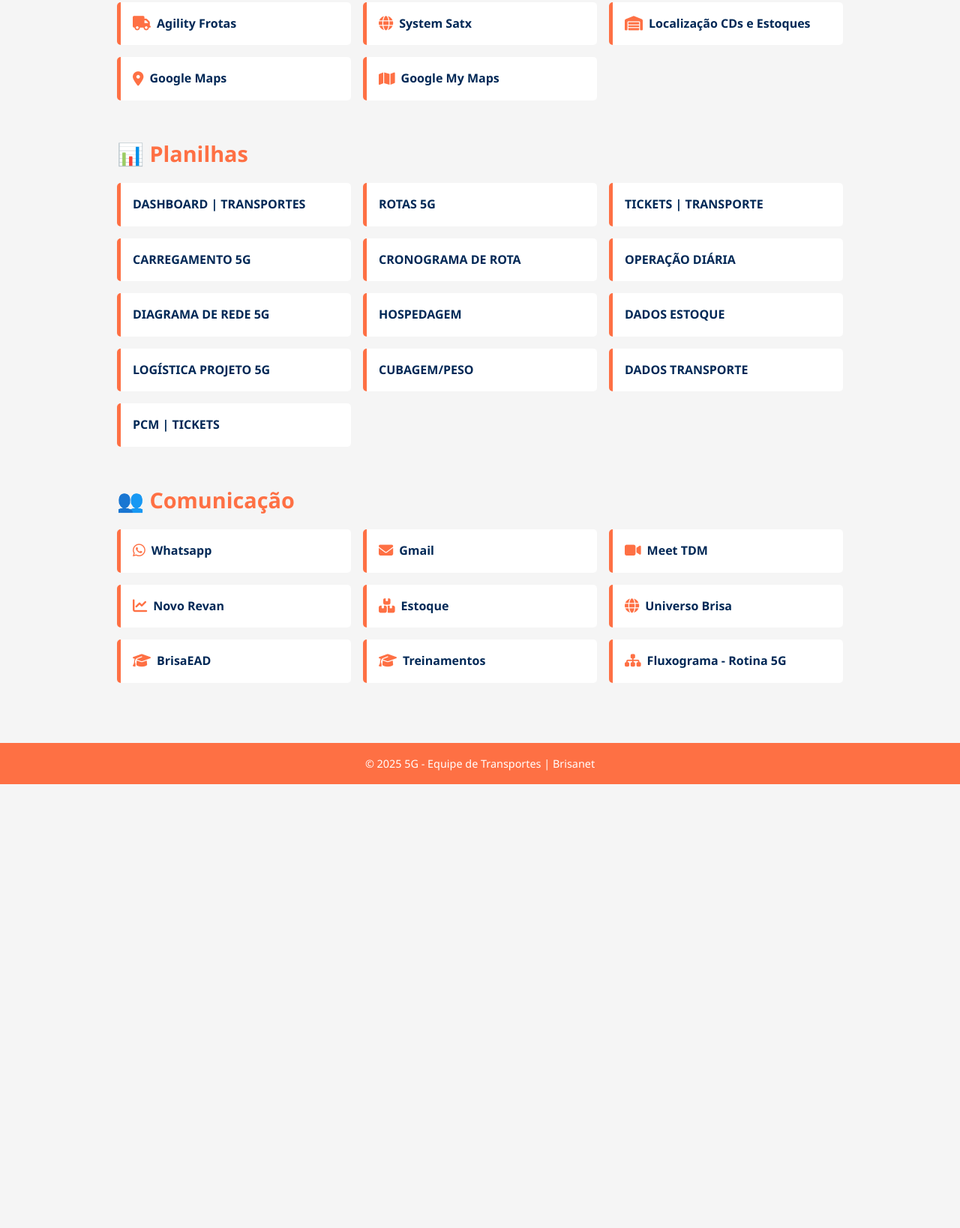
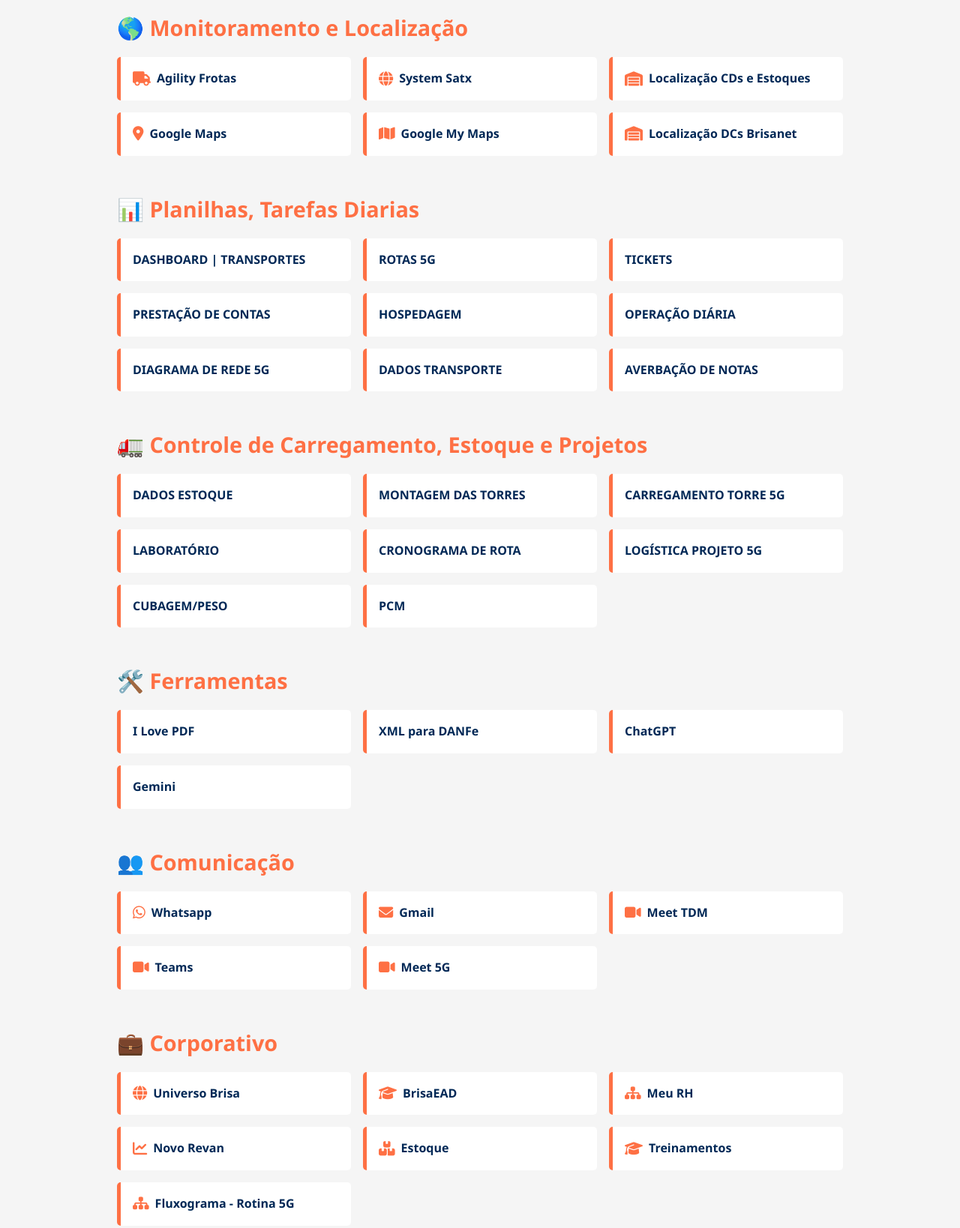
Before and after one commit to millenebrj95/5G---EQUIPE-DE-TRANSPORTES, a plain HTML site: page index.html in a window 1280 px wide. Shown: the part 620-2258 px from the top of the page at 75% size. Before the commit the page ends 1666 px from the top, so only its background shows below. Drawn offline with Linux system fonts and the light colour scheme.

Commit message:
Update index.html

```diff
--- a/index.html
+++ b/index.html
@@ -15,8 +15,7 @@
 <p class="subtitulo">Painel de Operações • Brisanet</p>
 </div></header>
 <main>
-<p class="atualizacao">Atualizado em: 24/09/2025</p>
-
+<p class="atualizacao">Atualizado em: 23/12/2025</p>
 
 <section class="links">
 <h2>🔗 Acesso Rápido</h2>
@@ -26,13 +25,13 @@
 <a href="https://assets-brisanet.atlassian.net/servicedesk/customer/user/login?destination=portals" target="_blank"><i class="fa-brands fa-jira"></i> Jira Service</a>
 <a href="https://mdfe.hivecloud.com.br/selecao-ambiente/selecao-empresa" target="_blank"><i class="fa-solid fa-cloud"></i> Hivecloud</a>
 <a href="https://aetespecial.detran.ce.gov.br/usuarios/dashboard" target="_blank"><i class="fa-solid fa-id-card"></i> AET</a>
-<a href="https://www.contaedenred.com.br/login?redirect=%2Fhome" target="_blank"><i class="fa-solid fa-chart-pie"></i> Contaedenred</a>
+<a href="https://plataforma.ticketlog.com.br/home" target="_blank"><i class="fa-solid fa-chart-pie"></i> Ticketlog</a>
 <a href="https://drive.google.com/drive/folders/1aj-WosbgaqAwSR04QvkclGyMN9xXsvhE" target="_blank"><i class="fa-solid fa-hard-drive"></i> Drive Torre</a>
 <a href="https://drive.google.com/drive/folders/1swYPRkhlr0Q3fJvXv_-1bHR9nnwqSNH5?usp=sharing" target="_blank"><i class="fa-solid fa-truck"></i> Placas</a>
 <a href="https://drive.google.com/drive/folders/1_Pkl8NNWiWT6nRehqEFM-5MQEG-xshf5?usp=drive_link" target="_blank"><i class="fa-solid fa-id-card"></i> CNH</a>
+<a href="https://drive.google.com/drive/folders/1Y6vMkOSnmbyjm5Tx7-RsFzRCdbmBe_rx?usp=drive_link" target="_blank"><i class="fa-solid fa-hard-drive"></i> 5G – Pasta de Trabalho</a>
 </div>
 </section>
-
 
 <section class="links">
 <h2>🌎 Monitoramento e Localização</h2>
@@ -42,45 +41,73 @@
 <a href="https://www.google.com/maps/d/edit?mid=169QzhathbMjQLmOHgg30XadqYv5X0DQ&amp;ll=-7.719397743402239%2C-38.88543604016628&amp;z=8" target="_blank"><i class="fa-solid fa-warehouse"></i> Localização CDs e Estoques</a>
 <a href="https://www.google.com/maps/" target="_blank"><i class="fa-solid fa-location-dot"></i> Google Maps</a>
 <a href="https://www.google.com/maps/d/" target="_blank"><i class="fa-solid fa-solid fa-map"></i> Google My Maps</a>
+<a href="https://www.google.com/maps/d/viewer?mid=12cWogaP9mVNSDQK1xBhek3Tb903koBRJ&g_ep=CAESCjExLjEzMy4xMDIYACDdYipRLDk0MjEyNDk2LDk0MjA3NTA2LDk0MjA4NTA2LDk0MjE3NTIzLDk0MjE4NjUzLDQ3MDg3MTE4LDQ3MDg0MzkzLDk0MjEzMjAwLDk0MjEzMzEzQgJCUg%3D%3D&shorturl=1&ll=-6.274042237335085%2C-34.148824365206885&z=6" target="_blank"><i class="fa-solid fa-warehouse"></i> Localização DCs Brisanet</a>
 </div>
 </section>
 
-
 <section class="links">
-<h2>📊 Planilhas</h2>
+<h2>📊 Planilhas, Tarefas Diarias</h2>
 <div class="links-grid">
 <a href="https://lookerstudio.google.com/u/0/reporting/a2e65ff3-17ae-4dea-901a-a8a9545d210f/page/p_ay22m0bced" target="_blank">DASHBOARD | TRANSPORTES</a>
 <a href="https://docs.google.com/spreadsheets/d/1BEJJPAr-848D6Jx-gcTiFA9QOYljRdg87olZS3ja_Rg/edit?gid=2143991652#gid=2143991652" target="_blank">ROTAS 5G</a>
-<a href="https://docs.google.com/spreadsheets/d/17E409STpOOUciyIND5xh9U91N6LCk0pletsbxl3B0Lc/edit?gid=0#gid=0" target="_blank">TICKETS | TRANSPORTE</a>
-<a href="https://docs.google.com/spreadsheets/d/1138MwgIGlAHlIy9TgPre9QDjscw4Z80cFgWIhOpys4Q/edit?gid=890417987#gid=890417987" target="_blank">CARREGAMENTO 5G</a>
-<a href="https://docs.google.com/spreadsheets/d/1ikUePGHUDS2wttKsU9MHdu0bQjLd4_6M206jxUxqr00/edit?usp=sharing" target="_blank">CRONOGRAMA DE ROTA</a>
+<a href="https://docs.google.com/spreadsheets/d/17E409STpOOUciyIND5xh9U91N6LCk0pletsbxl3B0Lc/edit?gid=0#gid=0" target="_blank">TICKETS</a>
+<a href="https://docs.google.com/spreadsheets/d/1W6nL2RVPhLRgT3u-wsgiZV-2jpzpa8J97lmMXawv99U/edit?usp=drive_link" target="_blank">PRESTAÇÃO DE CONTAS</a>
+<a href="https://docs.google.com/spreadsheets/d/1ttBPjL2LQZd1bll7imBzRVWnVb53B7Wq3p-sQDcPShk/edit?gid=1958976363#gid=1958976363" target="_blank">HOSPEDAGEM</a>
 <a href="https://docs.google.com/spreadsheets/d/1gfAAljZE4epba9yRmXETMTSMpGM93tKnRtHgvcF-Mbk/edit?usp=sharing" target="_blank">OPERAÇÃO DIÁRIA</a>
 <a href="https://docs.google.com/spreadsheets/d/1fd5sieHnEMixKJh8T7qYNwZfecL453cGqqkYl41VdaA/edit?gid=1306115678#gid=1306115678" target="_blank">DIAGRAMA DE REDE 5G</a>
-<a href="https://docs.google.com/spreadsheets/d/1ttBPjL2LQZd1bll7imBzRVWnVb53B7Wq3p-sQDcPShk/edit?gid=1958976363#gid=1958976363" target="_blank">HOSPEDAGEM</a>
-<a href="https://docs.google.com/spreadsheets/d/1tER5xB0Pod3CWyYMzkkPeK2iskna5rX2uX-g9vKykjE/edit?gid=493041478#gid=493041478" target="_blank"> DADOS ESTOQUE</a>
-<a href="https://docs.google.com/spreadsheets/d/1dEuplAc1UdGBIJOIwyPDGVDGhHaJ40gVOYFal0UlxT4/edit?usp=sharing" target="_blank">LOGÍSTICA PROJETO 5G</a>
-<a href="https://docs.google.com/spreadsheets/d/1_p1e2iP25mvmsd1iS2OxlDiSFKfXaSx3hU4RI4Iu-p8/edit?gid=1411830034#gid=1411830034" target="_blank">CUBAGEM/PESO</a>
 <a href="https://docs.google.com/spreadsheets/d/1GgPbHUYEsRV2HbmPIajmzsbiQ0RvW689YL5vvGG79lM/edit?gid=701977781#gid=701977781" target="_blank">DADOS TRANSPORTE</a>
-<a href="https://docs.google.com/spreadsheets/d/1wA4Ct-fg3-C0bkcaiYO-YijYjSpzLgyQQRRl1uK0Q0Y/edit?usp=sharing" target="_blank">PCM | TICKETS</a>
+<a href="https://docs.google.com/spreadsheets/d/1CAY4qPDjisYwb12NpZB1EDI8IpuVhH1y/edit?usp=sharing&ouid=110896799547741031004&rtpof=true&sd=true" target="_blank">AVERBAÇÃO DE NOTAS</a>
 </div>
 </section>
 
+<section class="links">
+
+<h2>🚛 Controle de Carregamento, Estoque e Projetos</h2>
+<div class="links-grid">
+<a href="https://docs.google.com/spreadsheets/d/1tER5xB0Pod3CWyYMzkkPeK2iskna5rX2uX-g9vKykjE/edit?gid=493041478#gid=493041478" target="_blank"> DADOS ESTOQUE</a>
+<a href="https://docs.google.com/spreadsheets/d/1XlLGYbHCV8W4x57x0i3KiiVg6cddnqetjO6-LWs0hRI/edit?usp=sharing" target="_blank">MONTAGEM DAS TORRES</a>
+<a href="https://docs.google.com/spreadsheets/d/1138MwgIGlAHlIy9TgPre9QDjscw4Z80cFgWIhOpys4Q/edit?gid=890417987#gid=890417987" target="_blank">CARREGAMENTO TORRE 5G</a>
+<a href="https://docs.google.com/spreadsheets/d/1XnUZTXDRgOWUX-uohiQEThW9jaFJX8uE46oYzb0UEhU/edit?gid=0#gid=0" target="_blank">LABORATÓRIO</a>
+<a href="https://docs.google.com/spreadsheets/d/1ikUePGHUDS2wttKsU9MHdu0bQjLd4_6M206jxUxqr00/edit?usp=sharing" target="_blank">CRONOGRAMA DE ROTA</a>
+<a href="https://docs.google.com/spreadsheets/d/1dEuplAc1UdGBIJOIwyPDGVDGhHaJ40gVOYFal0UlxT4/edit?usp=sharing" target="_blank">LOGÍSTICA PROJETO 5G</a>
+<a href="https://docs.google.com/spreadsheets/d/1_p1e2iP25mvmsd1iS2OxlDiSFKfXaSx3hU4RI4Iu-p8/edit?gid=1411830034#gid=1411830034" target="_blank">CUBAGEM/PESO</a>
+<a href="https://docs.google.com/spreadsheets/d/1wA4Ct-fg3-C0bkcaiYO-YijYjSpzLgyQQRRl1uK0Q0Y/edit?usp=sharing" target="_blank">PCM</a>
+</div>
+</section>
+
+<section class="links">
+<h2>🛠️ Ferramentas</h2>
+<div class="links-grid">
+<a href="https://www.ilovepdf.com/pt" target="_blank">I Love PDF</a>
+<a href="https://www.fsist.com.br/converter-xml-nfe-para-danfe" target="_blank">XML para DANFe</a>
+<a href="https://chatgpt.com/" target="_blank">ChatGPT</a>
+<a href="https://gemini.google.com/app?hl=pt-BR" target="_blank">Gemini</a>
+</div>
+</section>
 
 <section class="links">
 <h2>👥 Comunicação</h2>
 <div class="links-grid">
 <a href="https://web.whatsapp.com/" target="_blank"><i class="fa-brands fa-whatsapp"></i> Whatsapp</a>
 <a href="https://mail.google.com/" target="_blank"><i class="fa-solid fa-envelope"></i> Gmail</a>
-<a href="https://meet.google.com/uog-gtuo-wmf" target="_blank"><i class="fa-solid fa-video"></i> Meet TDM</a>
+<a href="https://meet.google.com/idq-piuj-uih" target="_blank"><i class="fa-solid fa-video"></i> Meet TDM</a>
+<a href="https://teams.live.com/v2/#/?launchAgent=gather&correlationId=0c6e4213-bc98-4af7-8246-20a4ecfb51af" target="_blank"><i class="fa-solid fa-video"></i> Teams</a>
+<a href="https://meet.google.com/dwp-rcgs-nde" target="_blank"><i class="fa-solid fa-video"></i> Meet 5G</a>
+</div>
+</section>
+
+<section class="links">
+<h2>💼 Corporativo</h2>
+<div class="links-grid">
+<a href="https://grupobrisanet.mybeehome.com/beezz" target="_blank"><i class="fa-solid fa-globe"></i> Universo Brisa</a>
+<a href="https://universidadecorporativa.brisanet.net.br/login/index.php" target="_blank"><i class="fa-solid fa-graduation-cap"></i> BrisaEAD</a>
+<a href="https://meurh.foxconn.com.br/web/app/RH/PortalMeuRH/#/login" target="_blank"><i class="fa-solid fa-sitemap"></i> Meu RH</a>
 <a href="https://novorevan.brisanet.net.br/#/perfil/usuario/dashboard" target="_blank"><i class="fa-solid fa-chart-line"></i> Novo Revan</a>
 <a href="https://estoque.brisanet.net.br/#/authentication/login" target="_blank"><i class="fa-solid fa-boxes-stacked"></i> Estoque</a>
-<a href="https://grupobrisanet.mybeehome.com/beezz" target="_blank"><i class="fa-solid fa-globe"></i> Universo Brisa</a>
-<a href="https://universidadecorporativa.brisanet.net.br/login/index.php" target="_blank"><i class="fa-solid fa-graduation-cap"></i> BrisaEAD</a>
 <a href="https://drive.google.com/drive/folders/1yeFXrUtzM88nWWkx-40d4wM97R6rDFiS?usp=drive_link" target="_blank"><i class="fa-solid fa-graduation-cap"></i> Treinamentos</a>
 <a href="https://miro.com/app/board/uXjVI4XWy90=/?share_link_id=261404201265" target="_blank"><i class="fa-solid fa-sitemap"></i> Fluxograma - Rotina 5G</a>
 </div>
 </section>
-
 
 </main>
 <footer>
```
